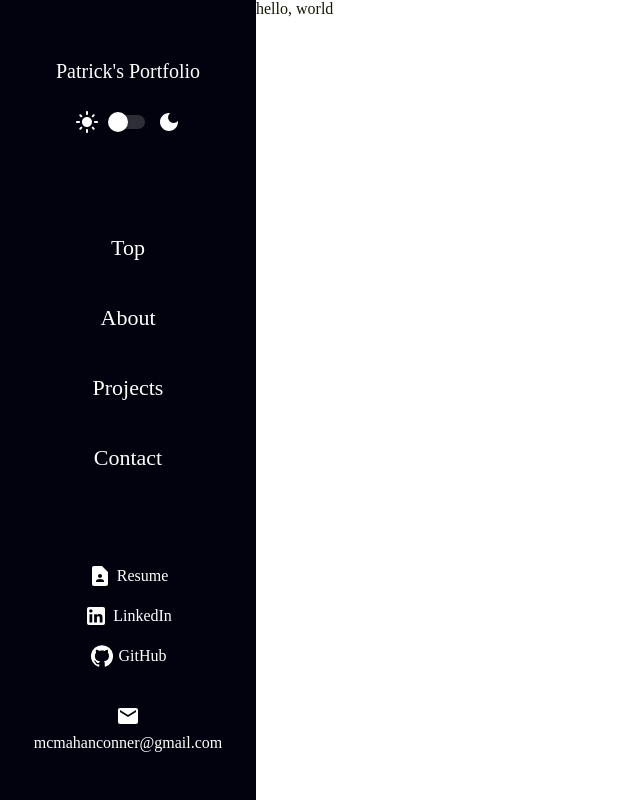
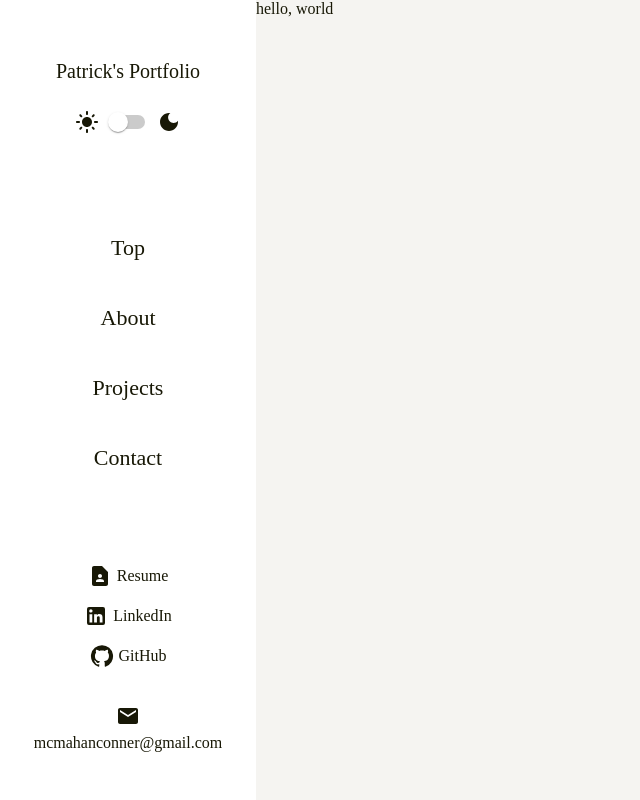
Before and after one commit to pmcmahan1/portfolio, a React (Vite) app: page / in a window 1280 px wide. Shown: the top 800 px of the page, without its empty margins (0-640 px from the left). Built offline with nearby package versions, Linux system fonts and the light colour scheme.

Commit message:
color changes

```diff
--- a/src/App.jsx
+++ b/src/App.jsx
@@ -27,9 +27,9 @@ function App() {
         <div className="sidebar-group top">
           <div className="sidebar-item">Patrick's Portfolio</div>
           <div className="sidebar-item">
-            <LightModeIcon />
+            <LightModeIcon className="icon" />
             <Switch onClick={handleDarkMode} />
-            <DarkModeIcon />
+            <DarkModeIcon className="icon" />
           </div>
         </div>
         <div className="sidebar-group middle">
@@ -44,15 +44,15 @@ function App() {
             Resume
           </div>
           <div className="sidebar-item link">
-            <LinkedInIcon />
+            <LinkedInIcon className="icon" />
             LinkedIn
           </div>
           <div className="sidebar-item link">
-            <GitHubIcon />
+            <GitHubIcon className="icon" />
             GitHub
           </div>
           <div className="sidebar-item email">
-            <EmailIcon />
+            <EmailIcon className="icon" />
           </div>
           <div className="sidebar-item">mcmahanconner@gmail.com</div>
         </div>
--- a/src/App.scss
+++ b/src/App.scss
@@ -1,5 +1,5 @@
 $text: #181806;
-$background: #ffffff;
+$background: #f5f4f1;
 $primary-button: #27258d;
 $secondary-button: #f7f8e3;
 
@@ -7,6 +7,12 @@ $secondary-button: #f7f8e3;
 .dark {
   background-color: #121212 !important;
   color: $background !important;
+
+  .sidebar{
+    background-color: #1b1b1b !important;
+    color: #ffffff !important;
+  }
+
 }
 
 .app {
@@ -17,8 +23,8 @@ $secondary-button: #f7f8e3;
 
   //Sidebar css
   .sidebar {
-    background-color: #01020e;
-    color: #ffffff;
+    background-color: #ffffff;
+    color: $text;
     display: flex;
     flex-direction: column;
     gap: 1em;
```
